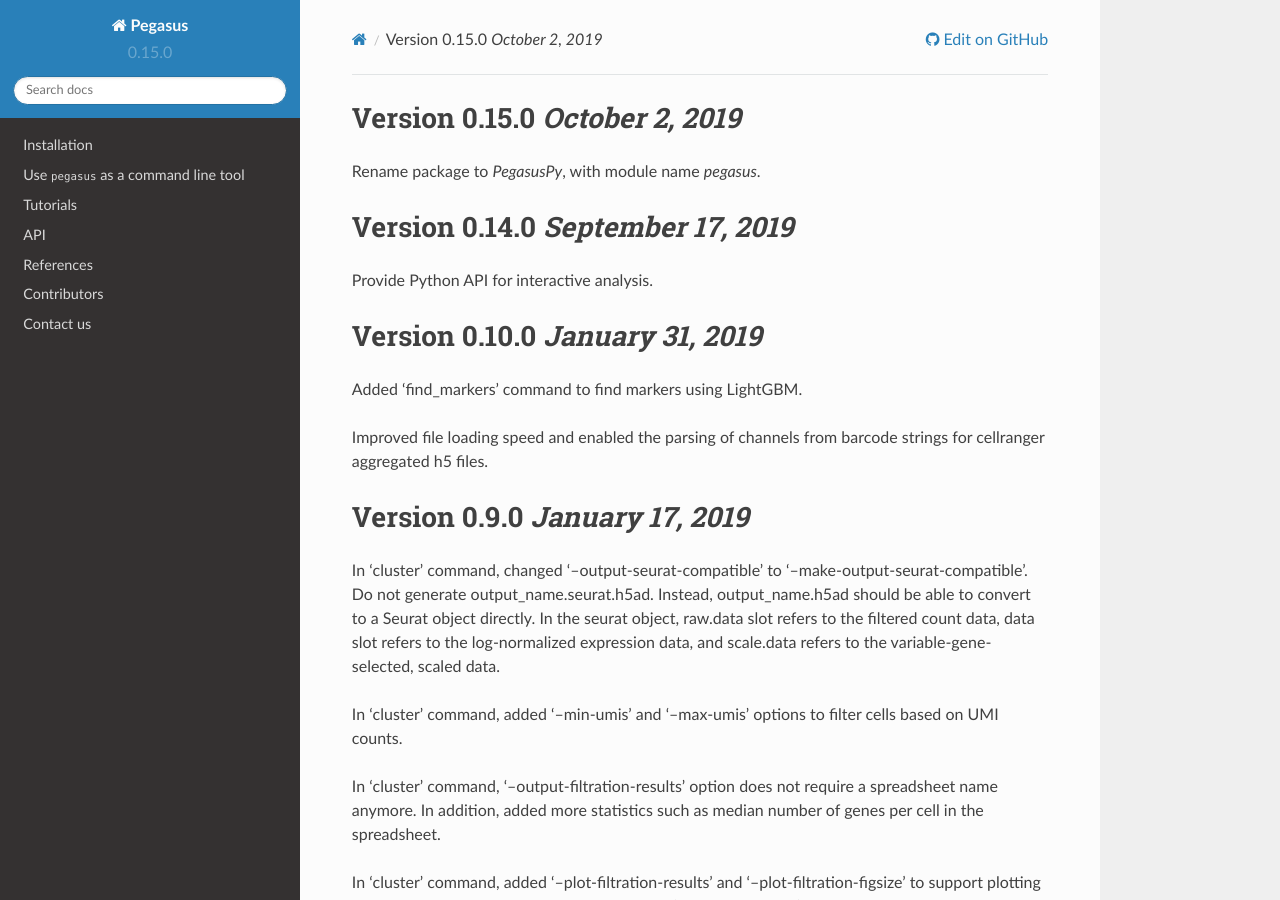
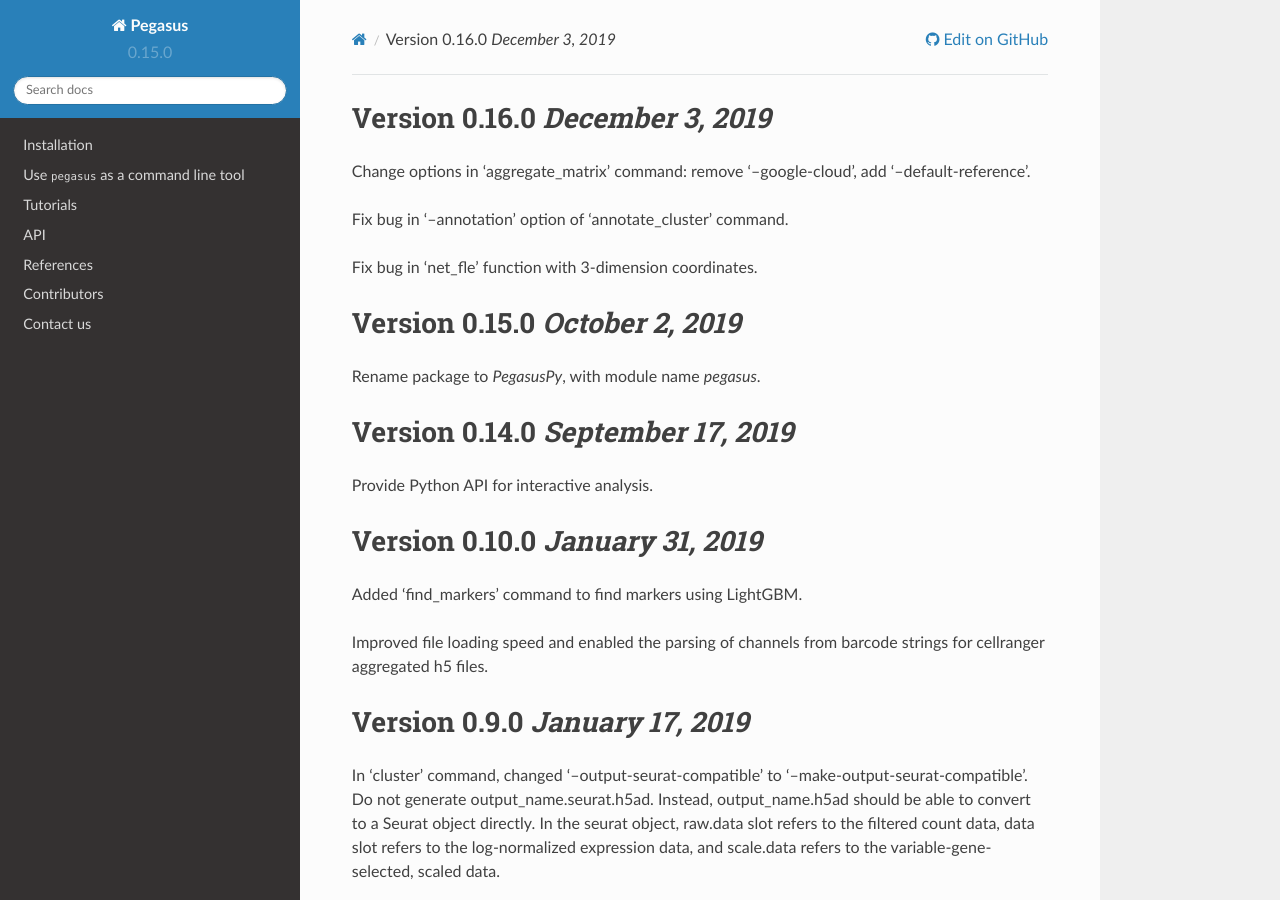
Before and after one commit to lilab-bcb/pegasus, a Sphinx documentation site: the page built from docs/release_notes.rst, in a window 1280 px wide and 900 px high. Built offline with Sphinx 7.4.7 and the Read the Docs theme 2.0.0, drawn with Linux system fonts in a browser that asks for light colours; formulas are drawn with MathJax 3.

Commit message:
update release notes

```diff
--- a/docs/release_notes.rst
+++ b/docs/release_notes.rst
@@ -1,3 +1,12 @@
+Version 0.16.0 `December 3, 2019`
+-----------------------------------
+
+Change options in 'aggregate_matrix' command: remove '--google-cloud', add '--default-reference'.
+
+Fix bug in '--annotation' option of 'annotate_cluster' command.
+
+Fix bug in 'net_fle' function with 3-dimension coordinates.
+
 Version 0.15.0 `October 2, 2019`
 -----------------------------------
 
```
